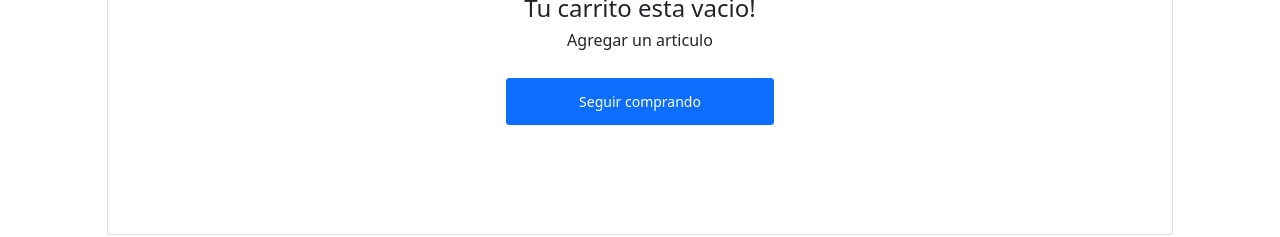
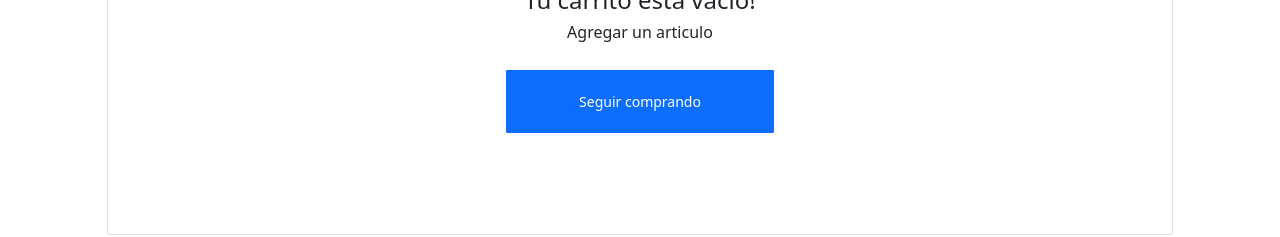
Before and after one commit to SpiritReaver/Carrito-compras, an Angular app: page /carrito in a window 1280 px wide. Shown: the part 501-738 px from the top of the page. Built offline with nearby package versions, Linux system fonts and the light colour scheme; some icons are missing.

Commit message:
Update carrito.component.css

```diff
--- a/src/app/componentes/carrito/carrito.component.css
+++ b/src/app/componentes/carrito/carrito.component.css
@@ -35,14 +35,14 @@ h6 {
     word-wrap: break-word;
     background-color: #fff;
     background-clip: border-box;
-    border: 2px solid rgba(90, 245, 59, 0.2);
-    border-radius: .35rem;
+    border: 2px solid rgba(0, 0, 0, 0.2);
+    border-radius: .05rem;
 }
 
 .center .btn {
     font-size: 14px !important;
     margin-top: 20px !important;
     font-weight: 400;
-    padding: 12px 72px;
-    border-radius: 3px !important;
+    padding: 20px 72px;
+    border-radius: 1px !important;
 }
```
